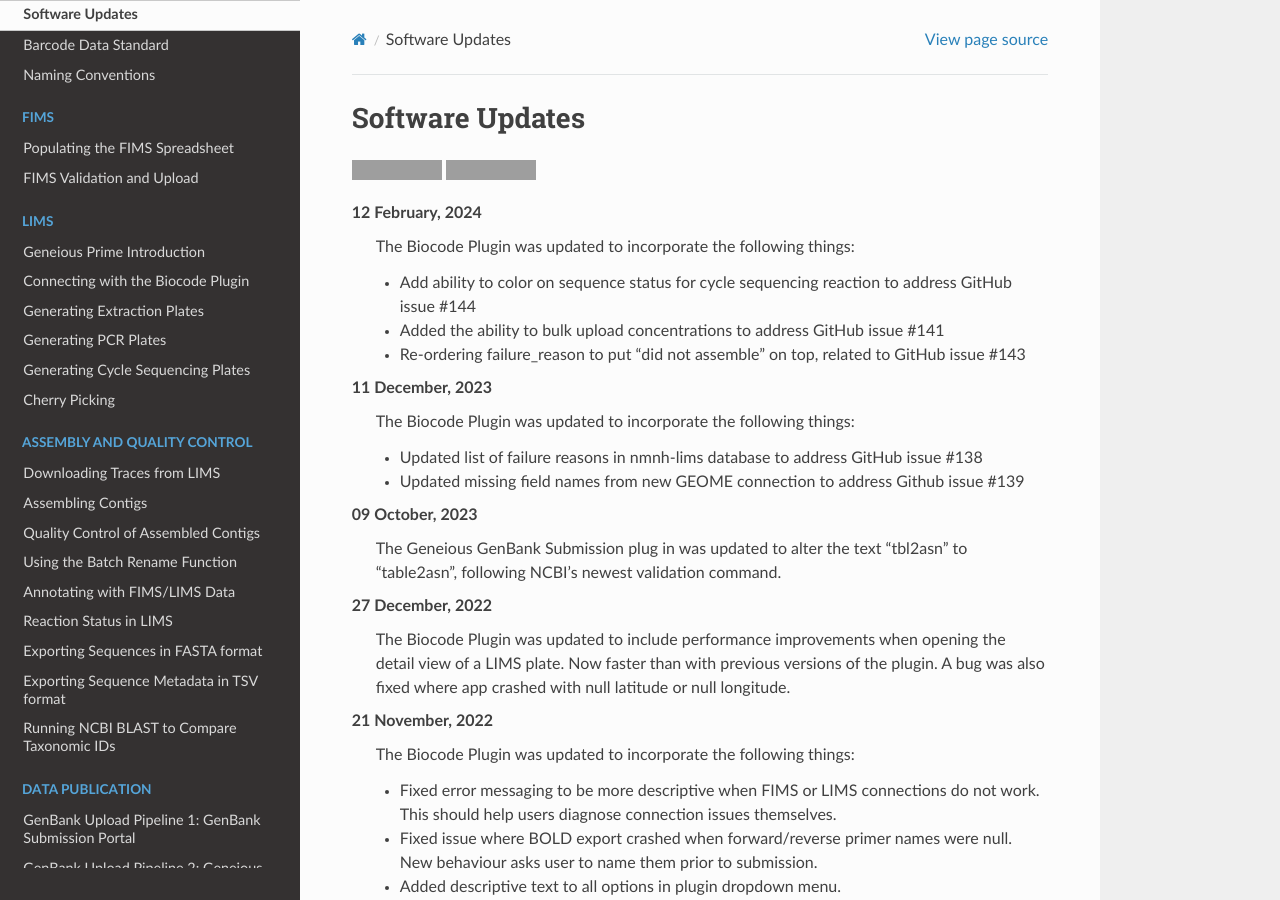
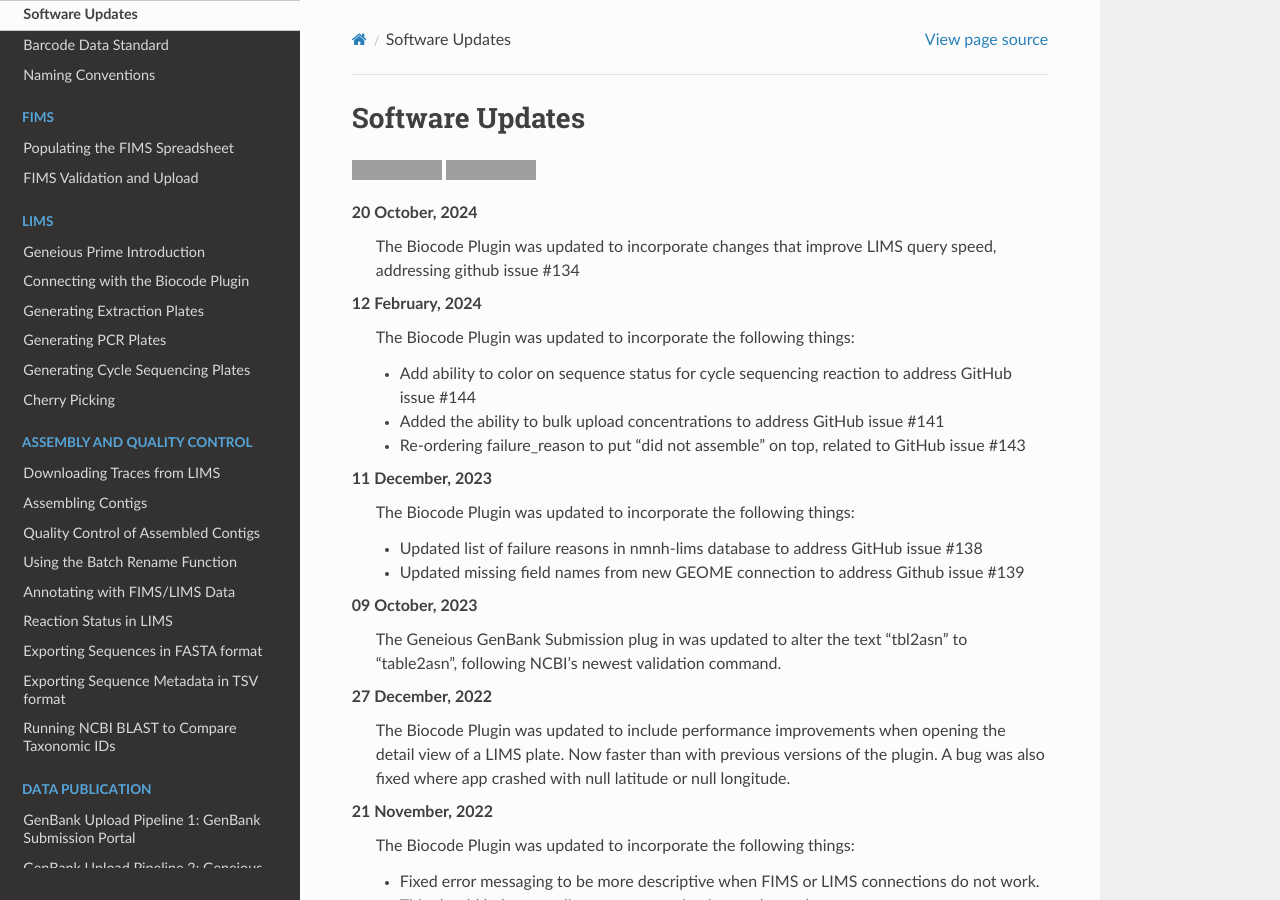
Before and after one commit to SIBarcodeNetwork/ReadtheDocsMaster, a Sphinx documentation site: the page built from Docs/software_updates.rst, in a window 1280 px wide and 900 px high. Built offline with Sphinx 7.4.7 and the Read the Docs theme 3.1.0, drawn with Linux system fonts in a browser that asks for light colours; grey boxes are pictures that could not be loaded.

Commit message:
Update software_updates.rst
updated to the latest Biocode plugin 3.0.22 release

```diff
--- a/Docs/software_updates.rst
+++ b/Docs/software_updates.rst
@@ -3,11 +3,14 @@
 Software Updates
 =================
 
-.. image:: https://img.shields.io/badge/Biocode%20Plugin%20Version-3.0.21-green.svg
-    :target: https://github.com/biocodellc/biocode-lims/releases/download/v3.0.21/BiocodePlugin_3_0_21.gplugin
+.. image:: https://img.shields.io/badge/Biocode%20Plugin%20Version-3.0.22-green.svg
+    :target: https://github.com/biocodellc/biocode-lims/releases/download/v3.0.22/BiocodePlugin_3_0_22.gplugin
 
 .. image:: https://img.shields.io/badge/GenBank%20Upload%20Plugin%20Version-1.7.0-green.svg
     :target: https://assets.geneious.com/plugins/GenbankSubmission_1_7_0.gplugin
+
+20 October, 2024
+	The Biocode Plugin was updated to incorporate changes that improve LIMS query speed, addressing github issue #134
 
 12 February, 2024
 	The Biocode Plugin was updated to incorporate the following things:
```
